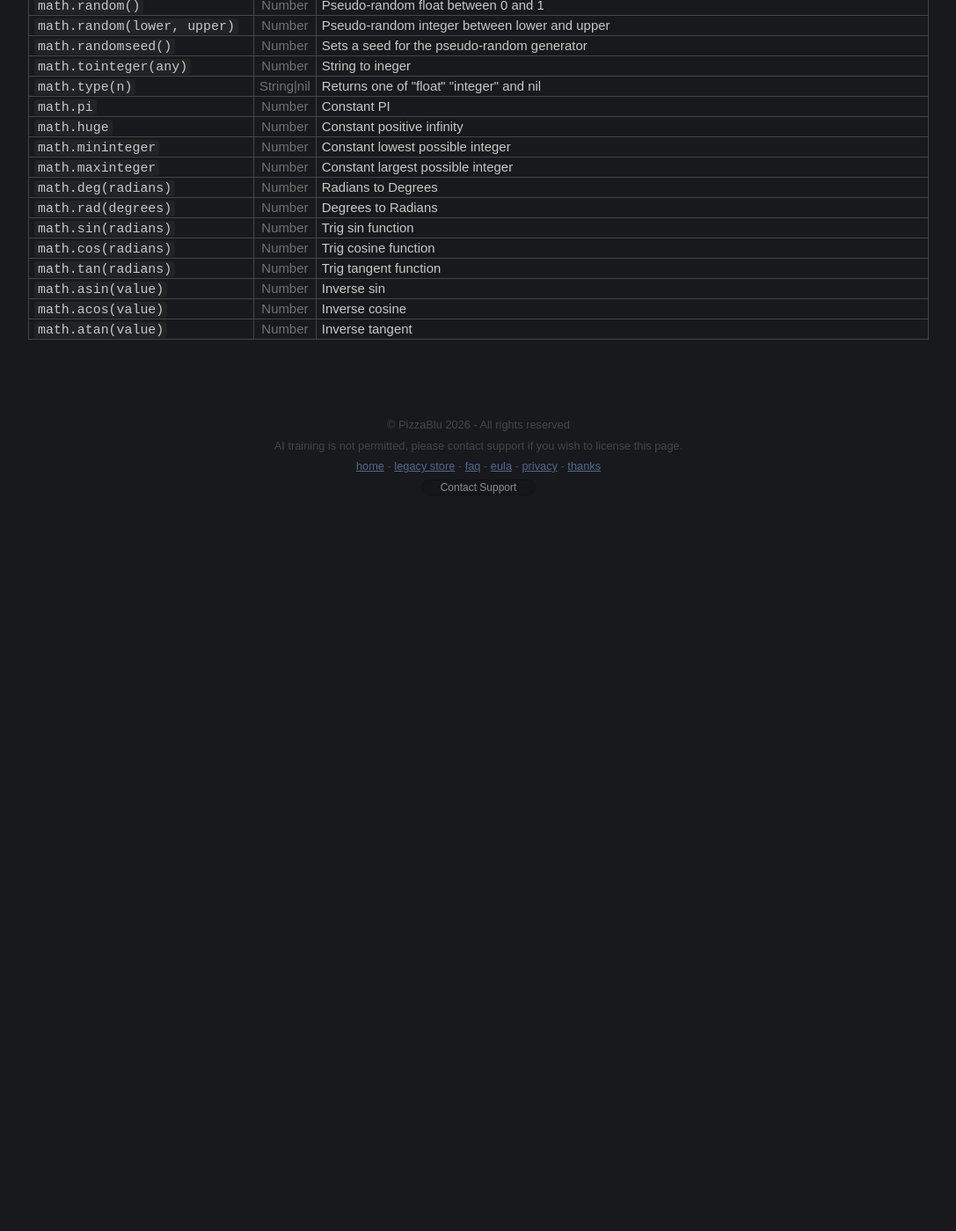
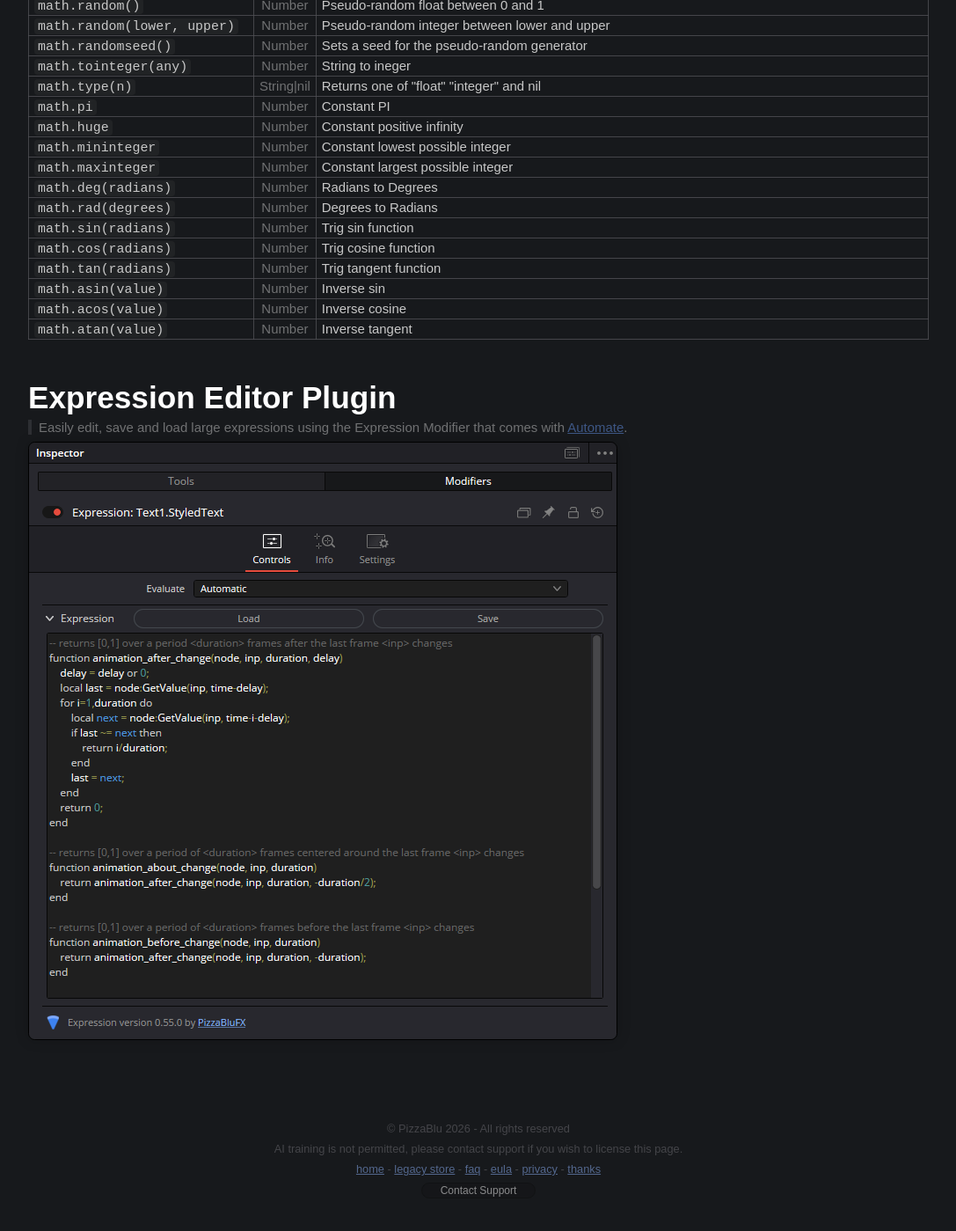
Before and after one commit to PizzaBlu/pizzablu.github.io, a Jekyll site: the page built from developer/expressions.html, in a window 1280 px wide and 1400 px high, scrolled down 6592 px. Shown: the whole window at 88% size, without its empty margins (96-1183 px from the left). Built offline with Jekyll 4.4.1, drawn with Linux system fonts in a browser that asks for light colours; nearby versions of some CDN libraries; some web fonts are replaced; before the commit the page ends 7222 px from its top, so only the background shows below that.

Commit message:
add expression modifier mini ad

```diff
--- a/_sass/_inspector.scss
+++ b/_sass/_inspector.scss
@@ -1,3 +1,9 @@
+.docs-inspector {
+    border-radius: 0.5em;
+    border: 1px solid black;
+    box-shadow: 0 0 1em rgba(0, 0, 0, 0.2);
+}
+
 .inspector-row {
     display: flex;
     flex-direction: row;
--- a/developer/expressions.html
+++ b/developer/expressions.html
@@ -279,3 +279,8 @@ local b = trace(time/2); -- this is the same, but it prints the result
     <tr><td><code class="snip">math.acos(value)</code></td><td>Number</td><td>Inverse cosine</td></tr>
     <tr><td><code class="snip">math.atan(value)</code></td><td>Number</td><td>Inverse tangent</td></tr>
 </table>
+
+<h3>Expression Editor Plugin</h3>
+<p class="iblock">Easily edit, save and load large expressions using the Expression Modifier that comes with <a href="/products/Automate">Automate</a>.</p>
+
+<a href="/products/Automate"><img src="/products/Automate/assets/expression_modifier.png" alt="" class="docs-inspector"></a>
```
Also changed, not shown: products/Automate/assets/expression_modifier.png (added).
